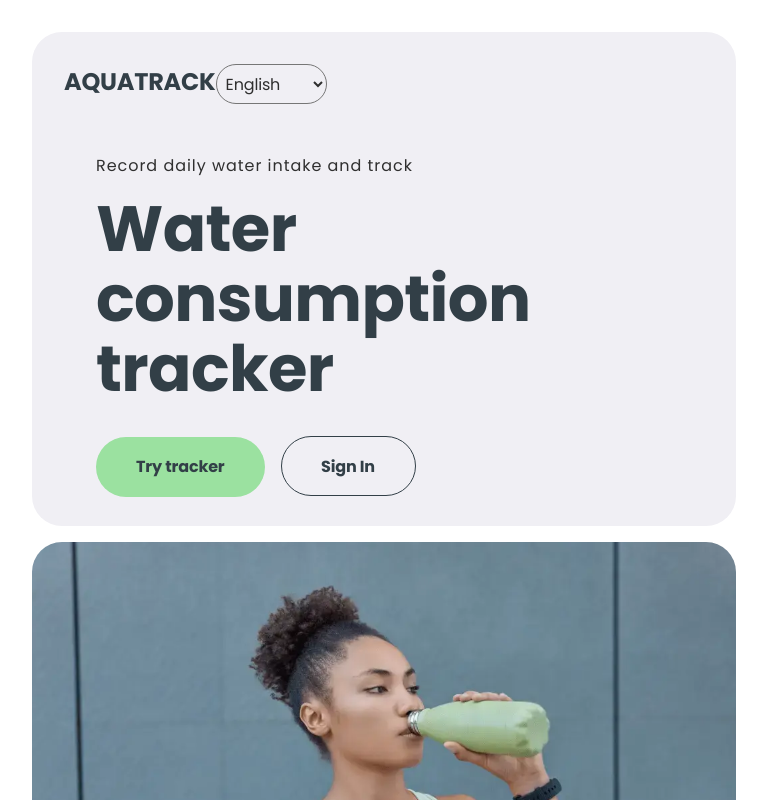
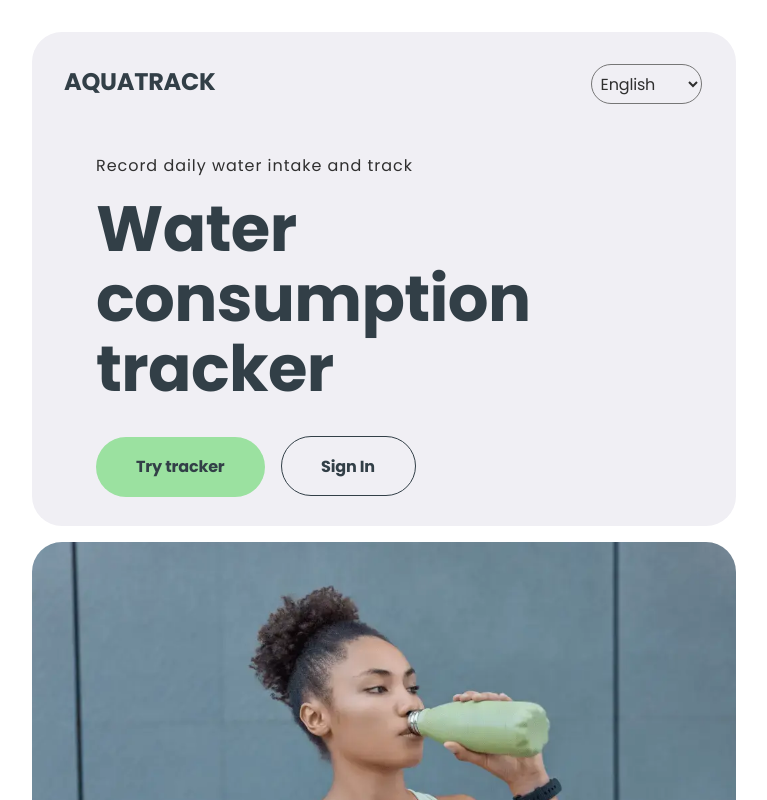
Before and after one commit to MaxBeliienko/50-85-front, a React (Vite) app: page / in a window 1280 px wide. Shown: the top 800 px of the page, without its empty margins (256-1023 px from the left). Built offline with nearby package versions, Linux system fonts and the light colour scheme.

Commit message:
fix swicher position

```diff
--- a/src/components/LocalizationSwitcher/LocalizationSwitcher.module.css
+++ b/src/components/LocalizationSwitcher/LocalizationSwitcher.module.css
@@ -8,12 +8,12 @@
   cursor: pointer;
   background-color: transparent;
   color: var(--black);
-  margin-left: 0 !important;
+  margin-left: 84px;
   outline: none;
 }
 
 .noMargin {
-  margin: 0;
+  margin: 0 !important;
 }
 
 @media (min-width: 768px) {
```
